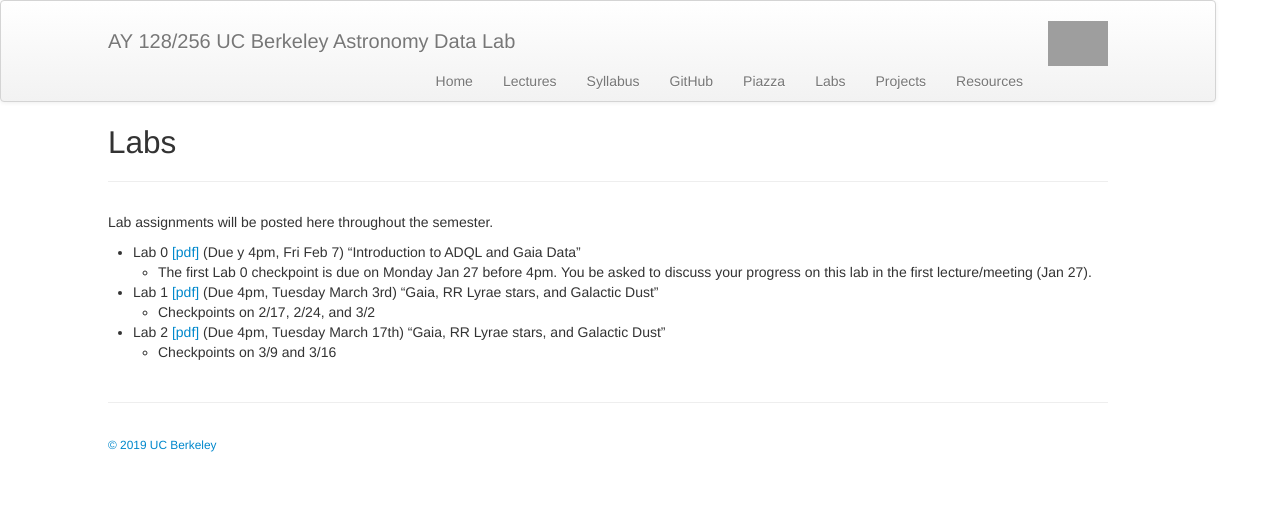
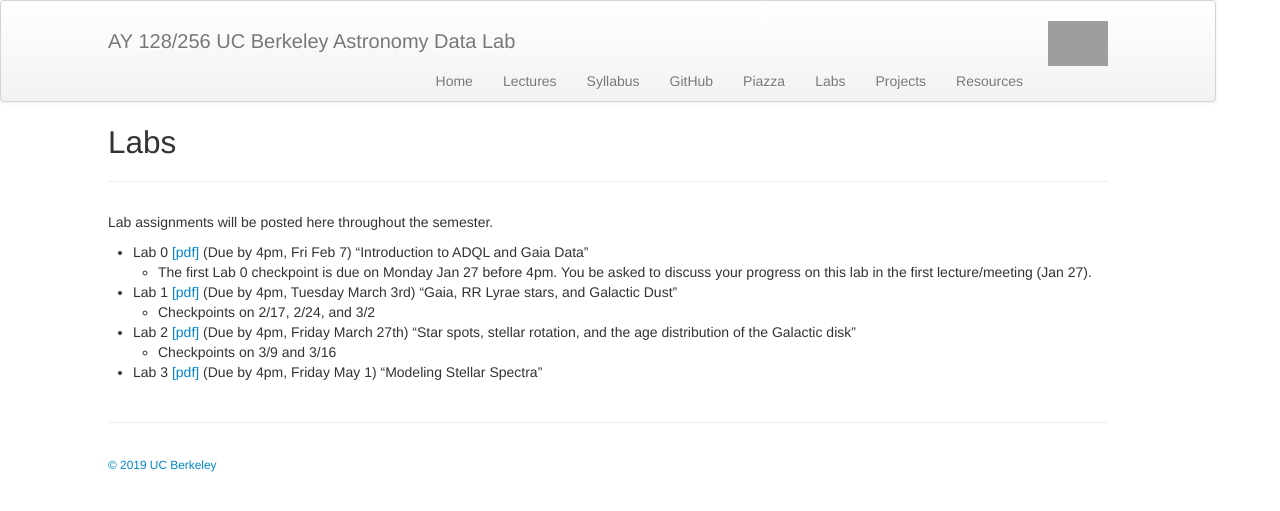
Before and after one commit to ucb-datalab/ucb-datalab.github.io, a Jekyll site: the page built from pages/labs.md, in a window 1280 px wide. Shown: the top 511 px of the page. Built offline with Jekyll 4.4.1, drawn with Linux system fonts in a browser that asks for light colours; grey boxes are pictures that could not be loaded.

Commit message:
added lab 3

```diff
--- a/pages/labs.md
+++ b/pages/labs.md
@@ -5,15 +5,15 @@ title: Labs
 
 Lab assignments will be posted here throughout the semester.
 
-- Lab 0 [[pdf]](https://github.com/ucb-datalab/course-materials_2020/blob/master/labs/Lab_0_Astr128_2020.pdf) (Due y 4pm, Fri Feb 7) "Introduction to ADQL and Gaia Data"
+- Lab 0 [[pdf]](https://github.com/ucb-datalab/course-materials_2020/blob/master/labs/Lab_0_Astr128_2020.pdf) (Due by 4pm, Fri Feb 7) "Introduction to ADQL and Gaia Data"
      - The first Lab 0 checkpoint is due on Monday Jan 27 before 4pm.  You be asked to discuss your progress on this lab in the first lecture/meeting (Jan 27).
 
-- Lab 1 [[pdf]](https://github.com/ucb-datalab/course-materials_2020/blob/master/labs/Lab1_Astr128_2020A.pdf) (Due 4pm, Tuesday March 3rd) "Gaia, RR Lyrae stars, and Galactic Dust"
+- Lab 1 [[pdf]](https://github.com/ucb-datalab/course-materials_2020/blob/master/labs/Lab1_Astr128_2020A.pdf) (Due by 4pm, Tuesday March 3rd) "Gaia, RR Lyrae stars, and Galactic Dust"
      - Checkpoints on 2/17, 2/24, and 3/2
 
-- Lab 2 [[pdf]](https://github.com/ucb-datalab/course-materials_2020/blob/master/labs/Lab2_Astr128_2020.pdf) (Due 4pm, Tuesday March 17th) "Gaia, RR Lyrae stars, and Galactic Dust"
+- Lab 2 [[pdf]](https://github.com/ucb-datalab/course-materials_2020/blob/master/labs/Lab2_Astr128_2020.pdf) (Due by 4pm, Friday March 27th) "Star spots, stellar rotation, and the age distribution of the Galactic disk"
      - Checkpoints on 3/9 and 3/16
 
-[//]: #   - Lab 2 [[pdf]](https://github.com/ucb-datalab/course-materials/blob/master/Labs/Lab_2_Ast128_2019.pdf) (Due 4pm, March 17) "Modeling Stellar Spectra"
+- Lab 3 [[pdf]](https://github.com/ucb-datalab/course-materials/blob/master/Labs/Lab3_Ast128_2020.pdf) (Due by 4pm, Friday May 1) "Modeling Stellar Spectra"
 
 [//]: #  - Lab 3 [[pdf]](https://github.com/ucb-datalab/course-materials/blob/master/Labs/Lab_3_Astr128.pdf) (Due 4pm, April 15) "The Hubble Constant"
```
